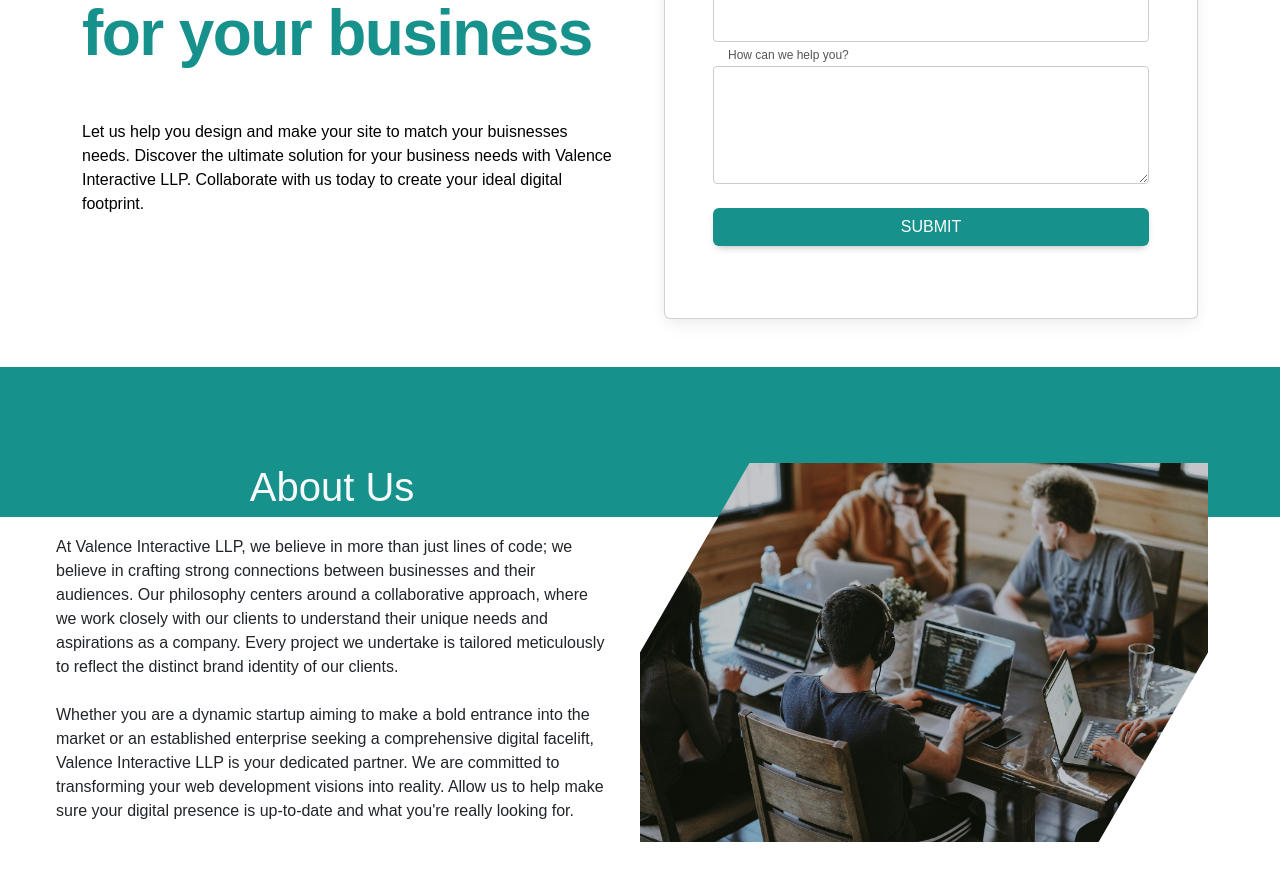
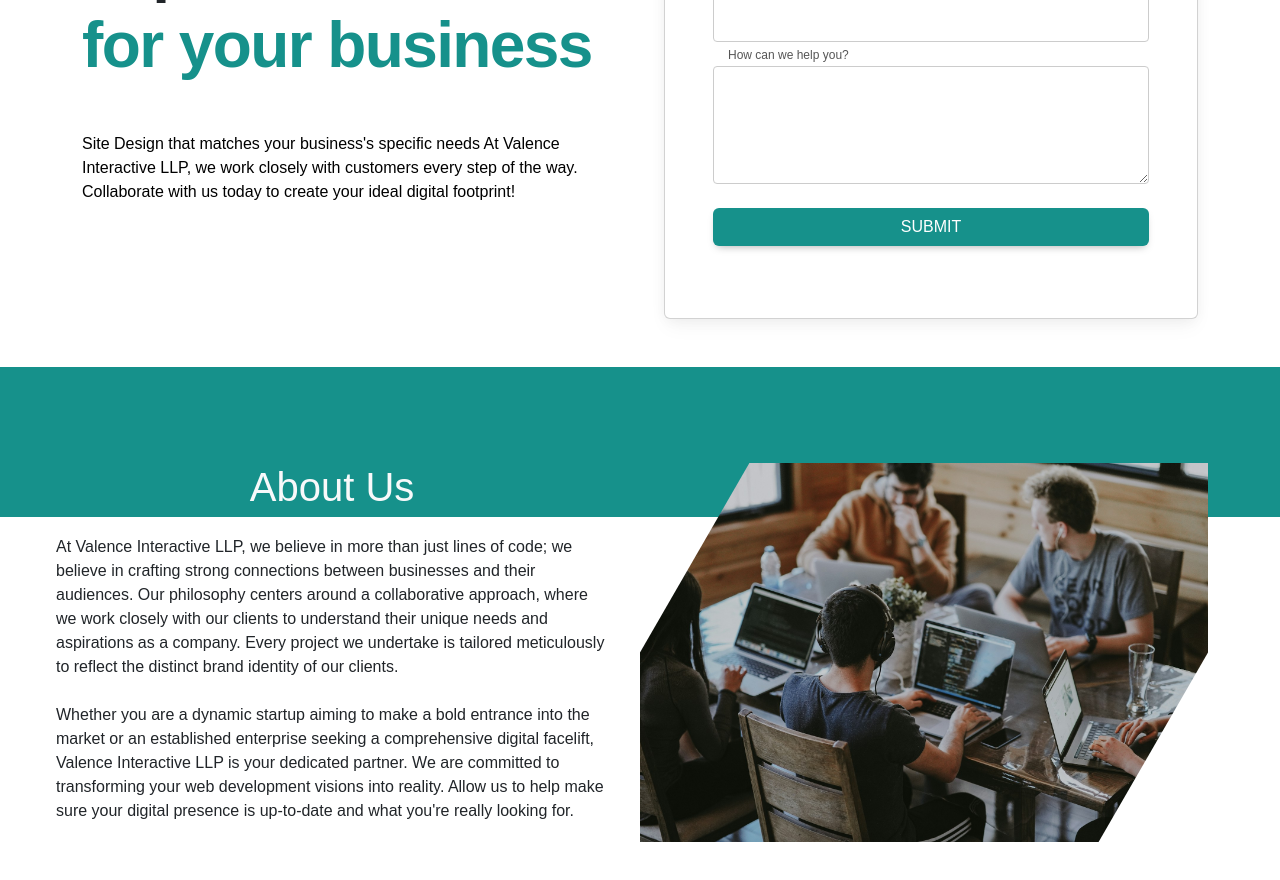
Before and after one commit to johnboy514/ValenceInteractiveLLP, a React (Create React App) app: page / in a window 1280 px wide. Shown: the part 1140-2020 px from the top of the page. Built offline with nearby package versions, Linux system fonts and the light colour scheme; a web font is replaced by a local one.

Commit message:
fixing paragraphs

```diff
--- a/src/components/Home.js
+++ b/src/components/Home.js
@@ -494,9 +494,9 @@ function Home() {
             <span style={{color: "#16918b"}}>for your business</span>
           </h1>
           <p style={{color: "black"}}>
-          Let us help you design and make your site to match your buisnesses needs.
-          Discover the ultimate solution for your business needs with Valence Interactive LLP.
-          Collaborate with us today to create your ideal digital footprint.
+          Site Design that matches your business's specific needs
+          At Valence Interactive LLP, we work closely with customers every step of the way.
+          Collaborate with us today to create your ideal digital footprint!
           </p>
         </div>
         <div class="col-lg-6 mb-5 mb-lg-0"  id="contact">
```
